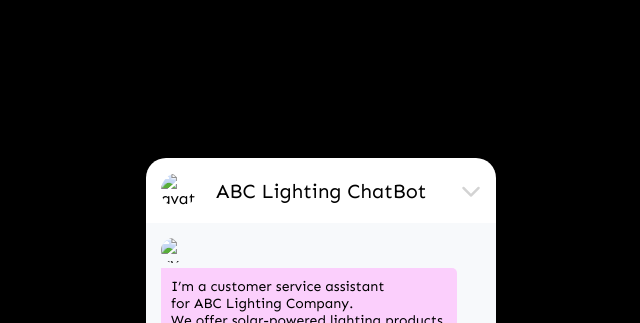
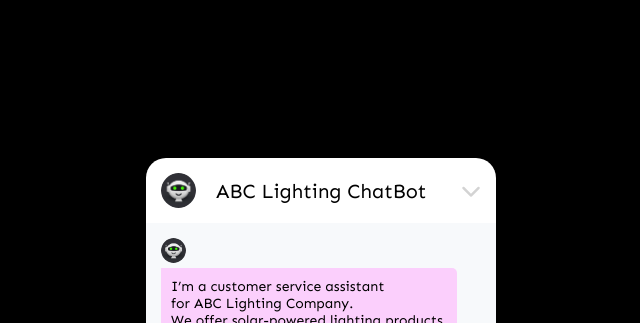
Before and after one commit to Sarthak2064/Conversational-AI-Chatbot, a plain HTML site: page frontend/src/index.html in a window 1280 px wide. Shown: the top 323 px of the page, without its empty margins (319-959 px from the left). Drawn offline with Linux system fonts and the light colour scheme.

Commit message:
Update index.html

```diff
--- a/frontend/src/index.html
+++ b/frontend/src/index.html
@@ -2,7 +2,7 @@
 <html lang="en">
 
 <head>
-  <link rel="shortcut icon" href="./assets/chatbot_pfp.jpg" type="image/x-icon">
+  <link rel="shortcut icon" href="../assets/chatbot_pfp.jpg" type="image/x-icon">
   <meta charset="UTF-8">
   <title>ABC Lighting Company 💬</title>
   <link href="https://fonts.googleapis.com/css?family=Sen:400,700,800&display=swap" rel="stylesheet">
@@ -15,7 +15,7 @@
   <div class="chat-box">
     <div class="header">
       <div class="avatar-wrapper avatar-big">
-        <img src="./assets/chatbot_pfp.jpg" alt="avatar" />
+        <img src="../assets/chatbot_pfp.jpg" alt="avatar" />
       </div>
       <span class="name">ABC Lighting ChatBot</span>
       <span class="options">
@@ -25,7 +25,7 @@
     <div class="chat-room" id="chatRoom">
       <div class="message message-left">
         <div class="avatar-wrapper avatar-small">
-          <img src="./assets/chatbot_pfp.jpg" alt="avatar" />
+          <img src="../assets/chatbot_pfp.jpg" alt="avatar" />
         </div>
         <div class="bubble bubble-light">
           I’m a customer service assistant <br> for ABC Lighting Company.<br> We offer solar-powered lighting
```
